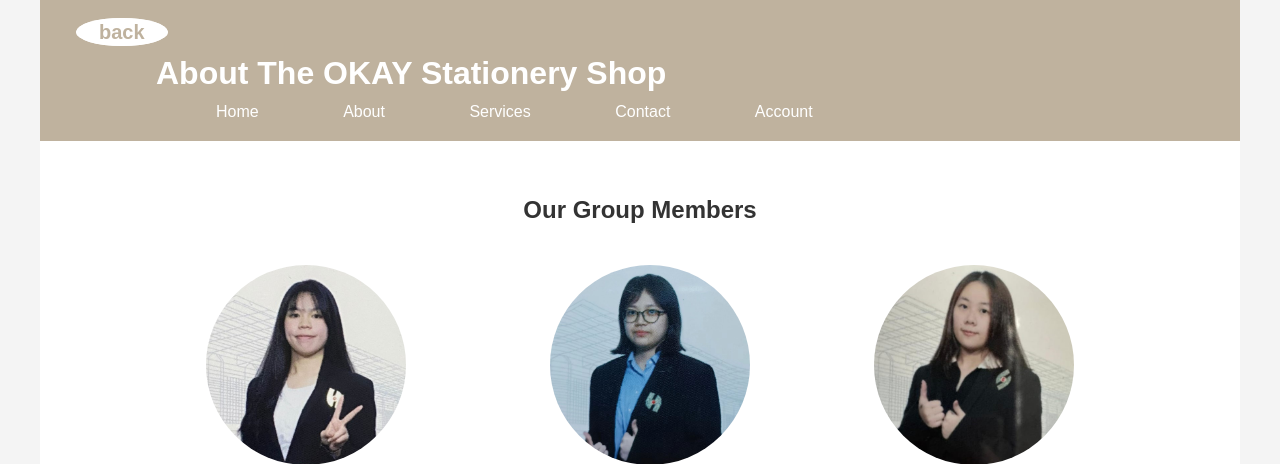
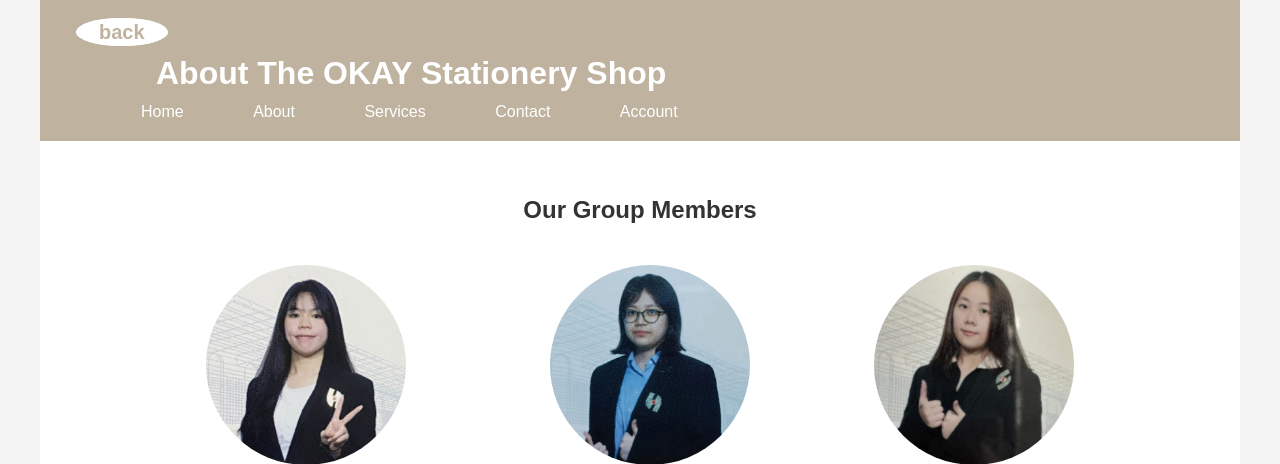
Before and after one commit to CelineKong65/DWP_PROJECT, a PHP site: page /about_us.html in a window 1280 px wide. Shown: the top 464 px of the page. Run offline with PHP 8.4, Linux system fonts and the light colour scheme.

Commit message:
about us 50%

```diff
--- a/About_us/about_us.css
+++ b/About_us/about_us.css
@@ -48,13 +48,13 @@
 }
 
 header nav ul {
-    margin-left: 100px;
+    margin-left: 25px;
     list-style: none;
 }
 
 header nav ul li {
     display: inline;
-    margin-right: 20px;
+    margin-right: 5px;
 }
 
 header nav ul li a {
```
